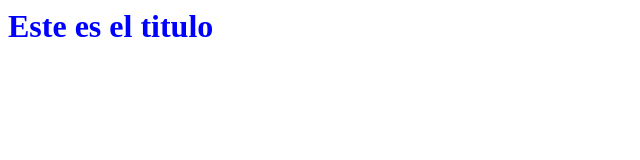
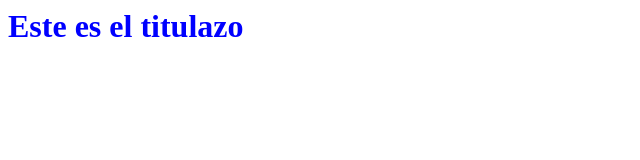
Before and after one commit to ferraris-ricardo/coder-back, a website: page public/index.html in a window 1280 px wide. Shown: the full height of the page, 0-640 px from the left. Drawn offline with Linux system fonts and the light colour scheme.

Commit message:
Modificacion titulo

```diff
--- a/public/index.html
+++ b/public/index.html
@@ -5,6 +5,6 @@
     <script defer src="script.js"></script>
   </head>
   <body>
-    <h1 id="titulo">Este es el titulo</h1>
+    <h1 id="titulo">Este es el titulazo</h1>
   </body>
 </html>
```
